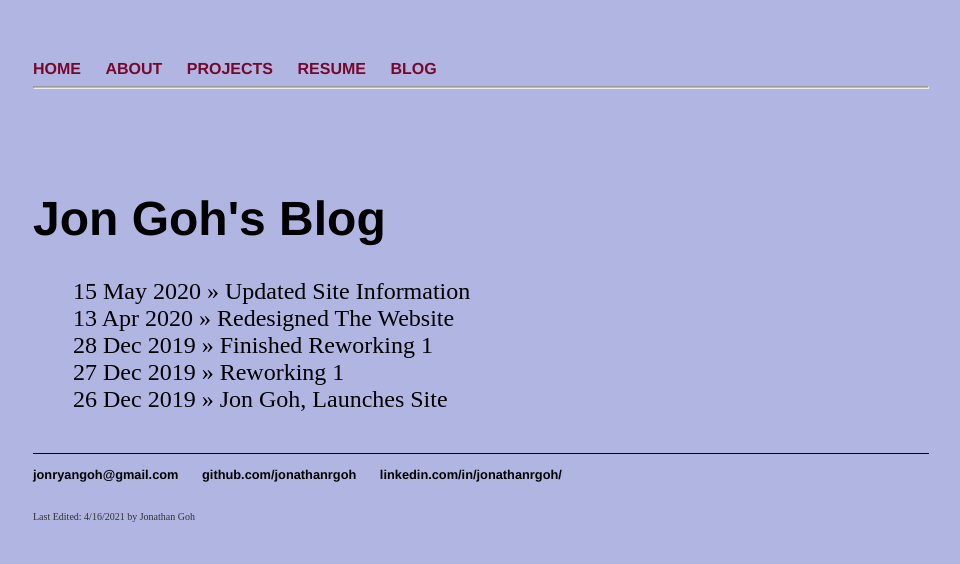
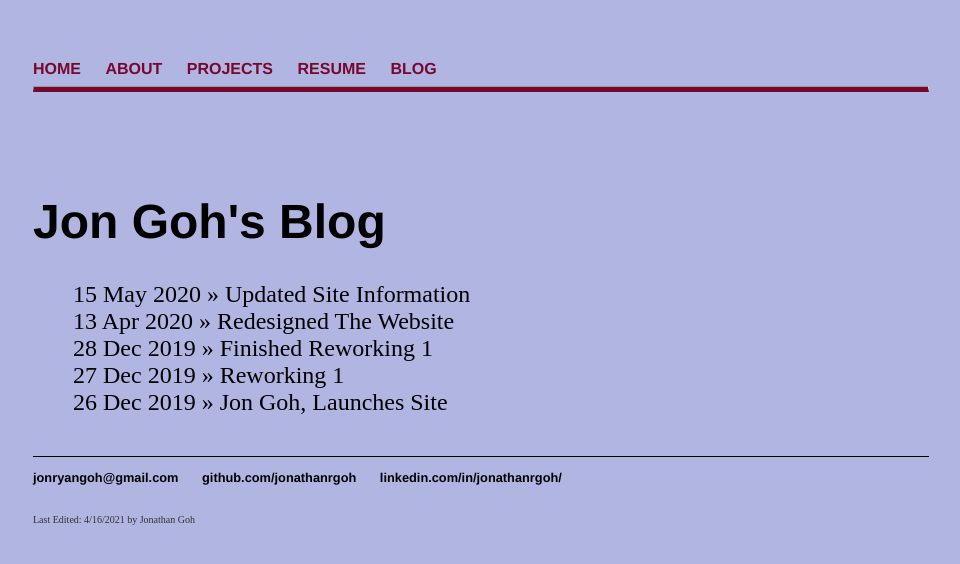
Before and after one commit to jonathanrgoh/jonathanrgoh.github.io, a Jekyll site: the page built from blog/index.html, in a window 1280 px wide. Shown: the top 564 px of the page, without its empty margins (159-1119 px from the left). Built offline with Jekyll 4.4.1, drawn with Linux system fonts in a browser that asks for light colours.

Commit message:
Update default.html

```diff
--- a/_layouts/default.html
+++ b/_layouts/default.html
@@ -19,7 +19,7 @@
 				<li><a href="/projects" style="color:rgb(119, 8, 45);">PROJECTS</a></li>
 	        		<li><a href="/resume" style="color:rgb(119, 8, 45);">RESUME</a></li>
 	        		<li><a href="/blog" style="color:rgb(119, 8, 45);">BLOG</a></li>
-				<hr style="color:rgb(119, 8, 45);" size = "3">
+				<hr style="border-bottom: 5px solid rgb(119, 8, 45);">
 	    		</ul>
 			</nav>
 			<div class="container">
```
